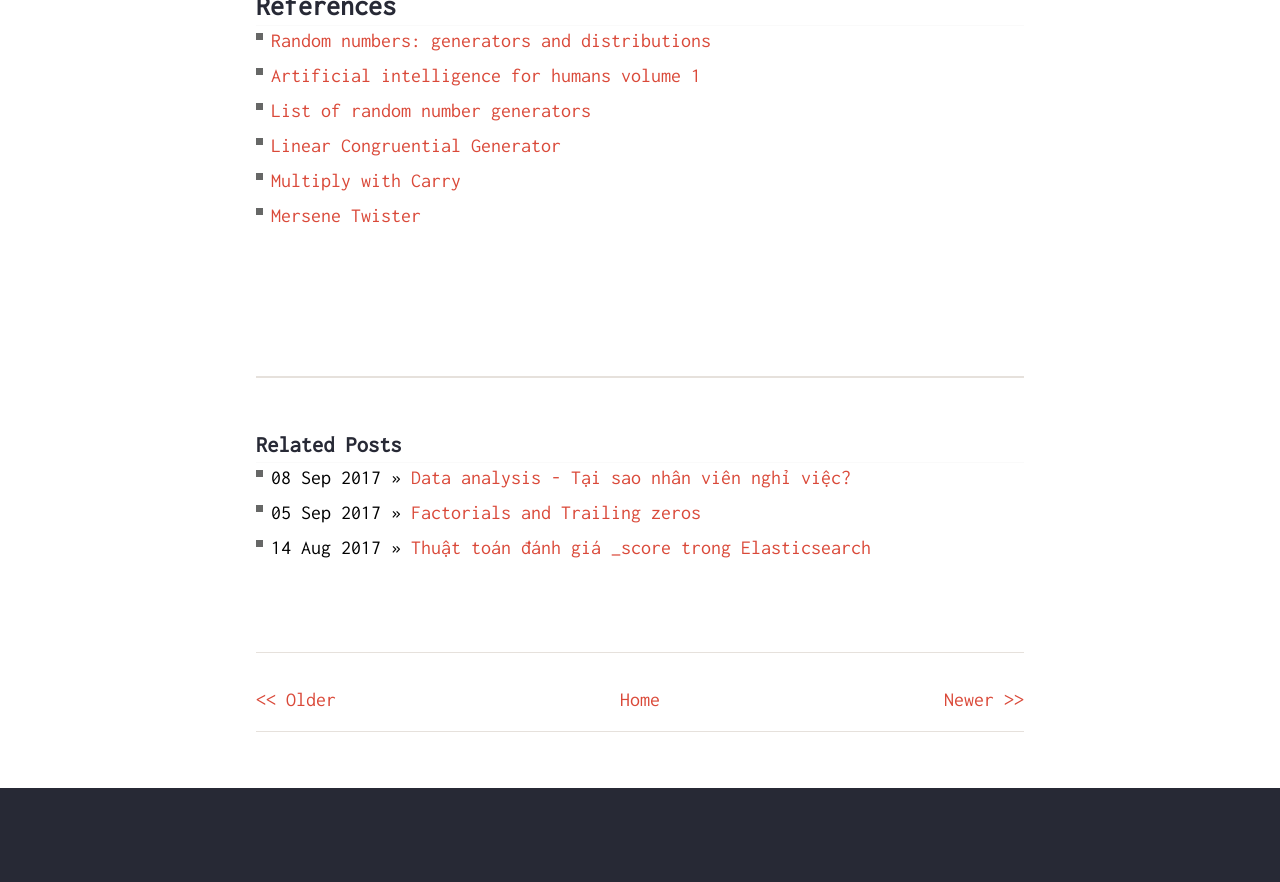
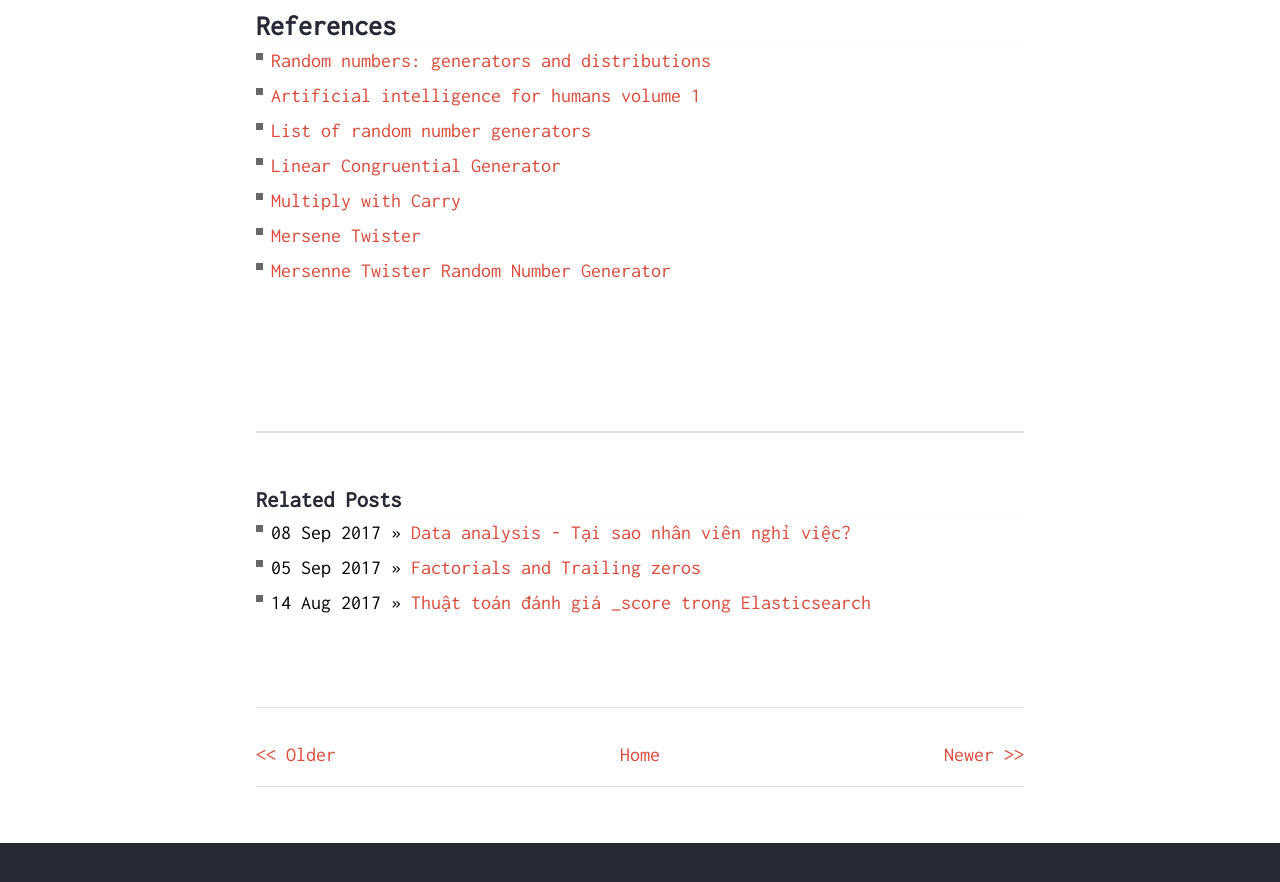
Before and after one commit to bboynam99/dotrungkien.github.io, a Jekyll site: the page built from _posts/2017-08-20-random-co-thuc-su-ngau-nhien.md, in a window 1280 px wide and 900 px high, scrolled down 9608 px. Shown: the top 882 px of the window. Built offline with Jekyll 4.4.1, drawn with Linux system fonts in a browser that asks for light colours; nearby versions of some CDN libraries; formulas are drawn with MathJax 3.

Commit message:
update post

```diff
--- a/_posts/2017-08-20-random-co-thuc-su-ngau-nhien.md
+++ b/_posts/2017-08-20-random-co-thuc-su-ngau-nhien.md
@@ -247,6 +247,7 @@ print a.extract_number()
 Vậy là rõ ràng random() không phải là ngẫu nhiên, đó đều là kết quả do máy tính (hay chính xác hơn là con người) tạo ra mà thôi.
 
 Nếu biết được trạng thái hiện tại của thuật toán và seed, thì hoàn toàn chúng ta có thể tính toán được trạng thái tiếp theo, tức kết quả tiếp theo của random(). Tuy nhiên điều này đôi khi không dễ dàng và cần một số những điều kiện nhất định. Các bạn có thể tham khảo [bài viết này](https://manhhomienbienthuy.github.io/2016/Jul/04/cryptography-untwisting-mersenne-twister.html) của bờ rồ [@naa](https://viblo.asia/u/naa)
+
 Vậy nên, nếu bạn chưa có bạn gái, hay chưa giàu, hay chưa trúng Vietlot, hãy luôn tin rằng đó chỉ là do *chưa tới lượt* mà thôi, ngày ngày làm một tấm vé, dù sớm hay muộn thì may mắn cũng [sẽ đến](https://www.youtube.com/watch?v=utTw_g4jkDw).
 
 Good luck! :joy:
@@ -258,3 +259,4 @@ Good luck! :joy:
 - [Linear Congruential Generator](https://en.wikipedia.org/wiki/Linear_congruential_generator)
 - [Multiply with Carry](https://en.wikipedia.org/wiki/Multiply-with-carry)
 - [Mersene Twister](https://en.wikipedia.org/wiki/Mersenne_Twister)
+- [Mersenne Twister Random Number Generator](https://www.ibm.com/support/knowledgecenter/en/SSLVMB_20.0.0/com.ibm.spss.statistics.help/alg_random-numbers_mersenne.htm)
```
